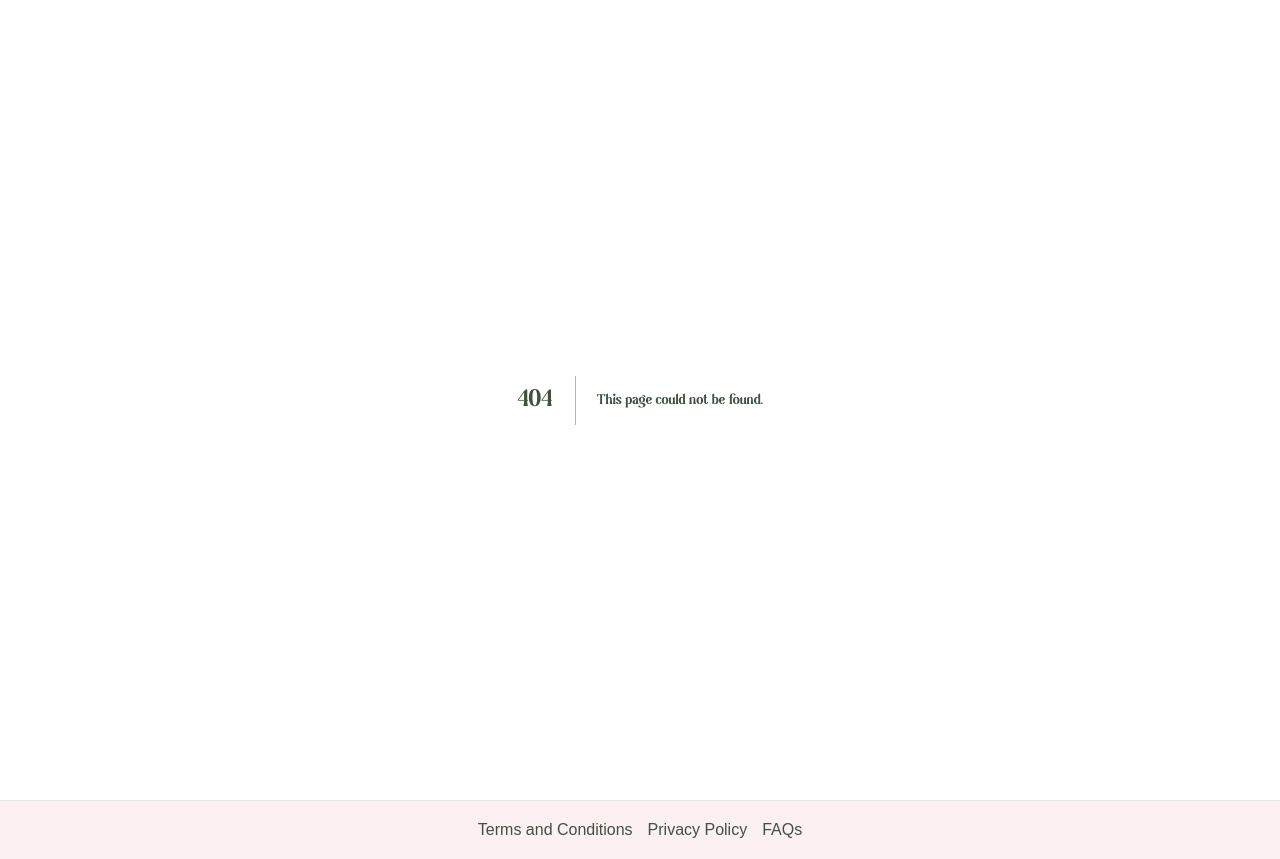
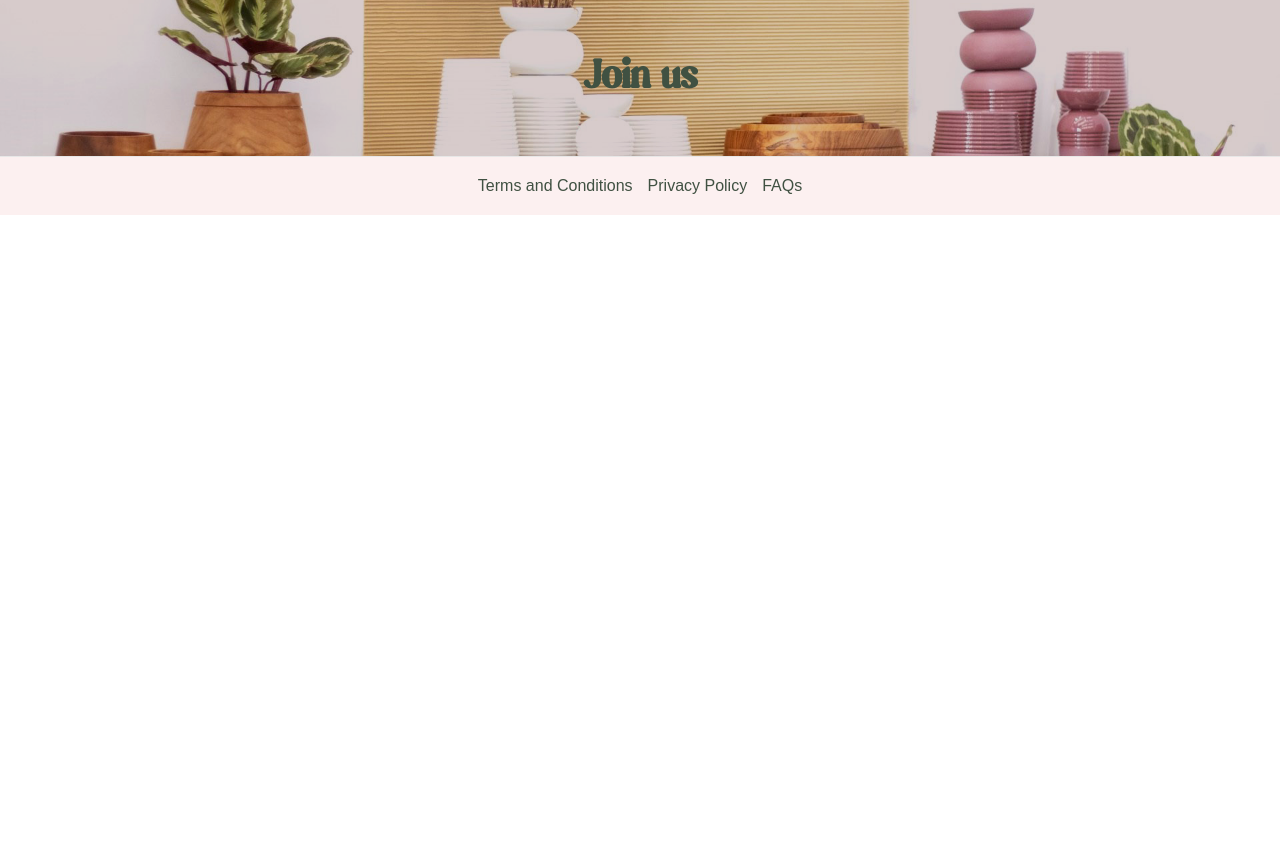
Before and after one commit to saraltr/Handcrafted-Haven, a Next.js app in the folder handcrafted/: page /login in a window 1280 px wide. Before the commit this address had no page. After the commit the page ends 800 px from the top, so only its background shows below. Built offline with nearby package versions, Linux system fonts and the light colour scheme; a web font is replaced by a local one.

Commit message:
added banner to login page

```diff
--- /dev/null
+++ b/handcrafted/src/app/login/page.tsx
@@ -0,0 +1,25 @@
+import { Metadata } from "next";
+import Banner from "@/app/ui/banner"
+import bannerImg from "@/public/images/banner2.jpg"
+
+export const metadata: Metadata = {
+  title: "Login"
+};
+
+export default function LoginPage() {
+  return (
+    <main>
+        <Banner
+            bannerImage={bannerImg}
+            title="Join us"
+        >
+        </Banner>
+      <div>
+        <div>
+          <div>
+          </div>
+        </div>
+      </div>
+    </main>
+  );
+}
```
